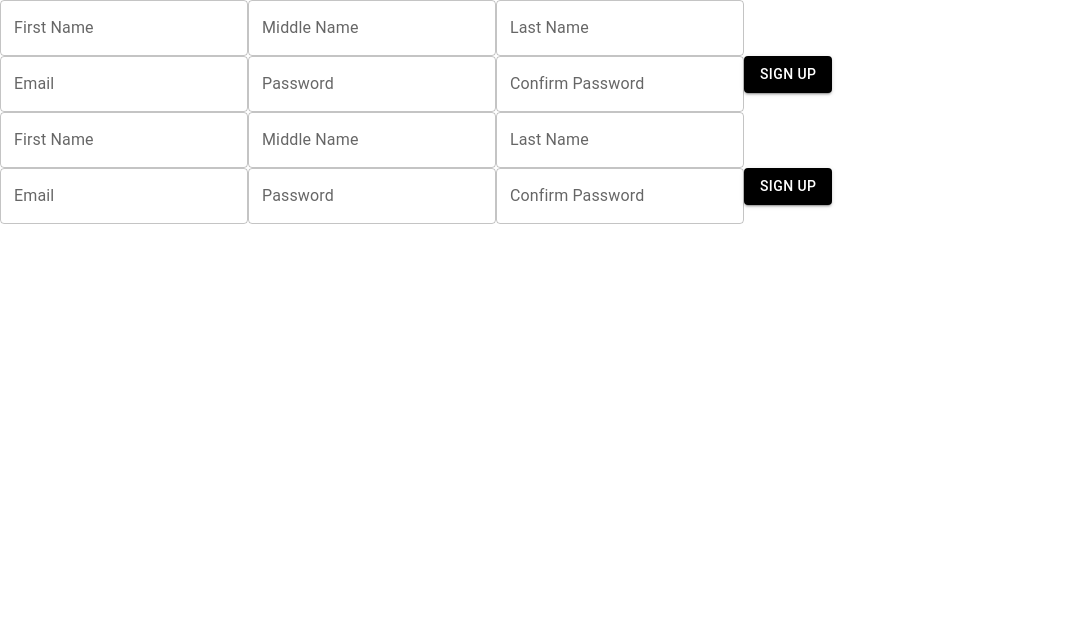
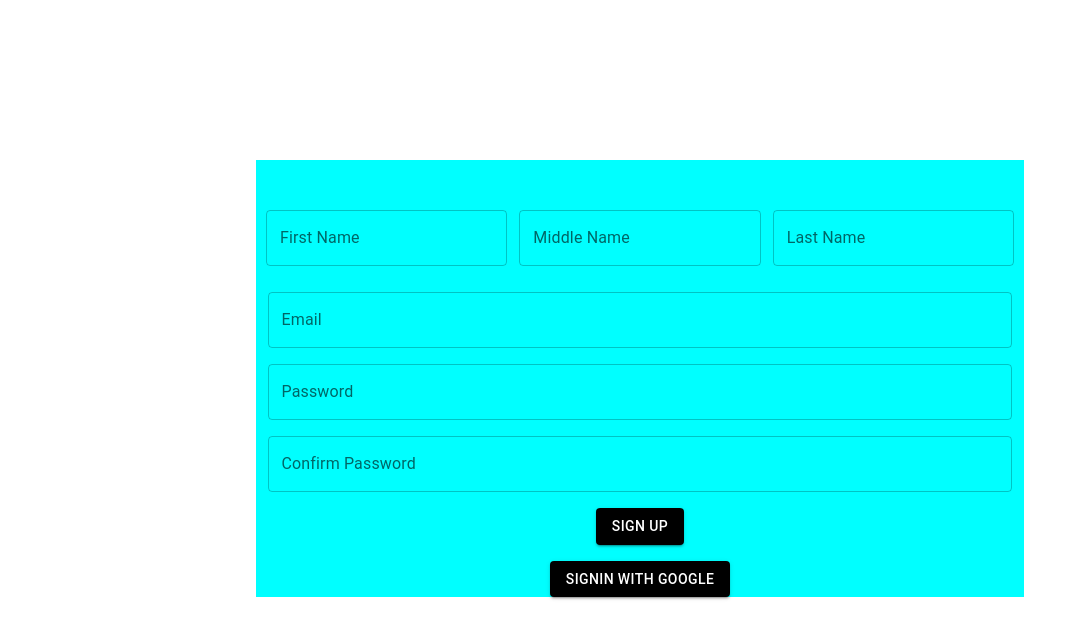
Before and after one commit to RakshitPatel910/Movie-Music-Book-Recc-WebApp, a React (Create React App) app: page / in a window 1280 px wide. Shown: the top 638 px of the page, without its empty margins (0-1087 px from the left). Built offline with nearby package versions, Linux system fonts and the light colour scheme.

Commit message:
sign up css

```diff
--- a/public/electron.js
+++ b/public/electron.js
@@ -11,8 +11,8 @@ function createWindow () {
     height: 600,
     show: true,
     frame: true, // it enable or disable default navbar
-    fullscreenable: false,
-    resizable:false,
+    fullscreenable:true,
+    resizable:true,
     transparent: false,
     webPreferences: {
       preload: path.join(__dirname, 'preload.js')
--- a/src/App.js
+++ b/src/App.js
@@ -6,7 +6,6 @@ function App() {
   return (
     <>
       <Signup/>
-      <Signup/>
     </>
 
   );
--- a/src/components/signup/signup.js
+++ b/src/components/signup/signup.js
@@ -1,25 +1,28 @@
 import React from "react";
 import Button from "@mui/material/Button";
 import TextField from "@mui/material/TextField";
+import './style.css'
 
 function Signup(){
     return (
       <>
         <div className="signup">
-          <div className="name">
+          <div className="name" >
             <TextField className="firstName" label="First Name" />
-            <TextField className="middleName" label="Middle Name" />
+            <TextField className="middleName"  label="Middle Name" style={{margin:"auto 1.5vh"}} />
             <TextField className="lastName" label="Last Name" />
           </div>
-          <TextField className="email" label="Email" />
+          <TextField className="email" label="Email" style={{marginTop:"0vh",marginBottom:"2vh"}}/>
           <TextField
             className="password"
             label="Password"
             type="password"
             autoComplete="current-password"
+            style={{marginBottom:"2vh"}}
           />
-          <TextField className="password" label="Confirm Password" />
-          <Button className="button" style={{backgroundColor:"black"}} variant="contained">Sign Up</Button>
+          <TextField className="password" label="Confirm Password" style={{marginBottom:"2vh"}}/>
+          <Button className="button" style={{backgroundColor:"black",marginBottom:"2vh"}} variant="contained" >Sign Up</Button>
+          <Button className="googleButton" style={{backgroundColor:"black"}} variant="contained">Signin with google</Button>
         </div>
       </>
     );
--- a/src/components/signup/style.css
+++ b/src/components/signup/style.css
@@ -0,0 +1,28 @@
+
+.signup{
+    display: flex;
+    flex-direction: column;
+    align-items: center;
+    max-width: 60%;
+    margin: auto;
+    background-color: aqua;
+    margin-top: 20vh;
+    height: 70%;
+}
+
+.name{
+    display: flex;
+    flex-direction: row;
+    margin: 0vh auto;
+    margin-top: 5vh;
+    margin-bottom: 2vh;
+    padding: 10px;
+}
+
+.email{
+    width: 97%;
+}
+
+.password{
+    width: 97%;
+}
```
